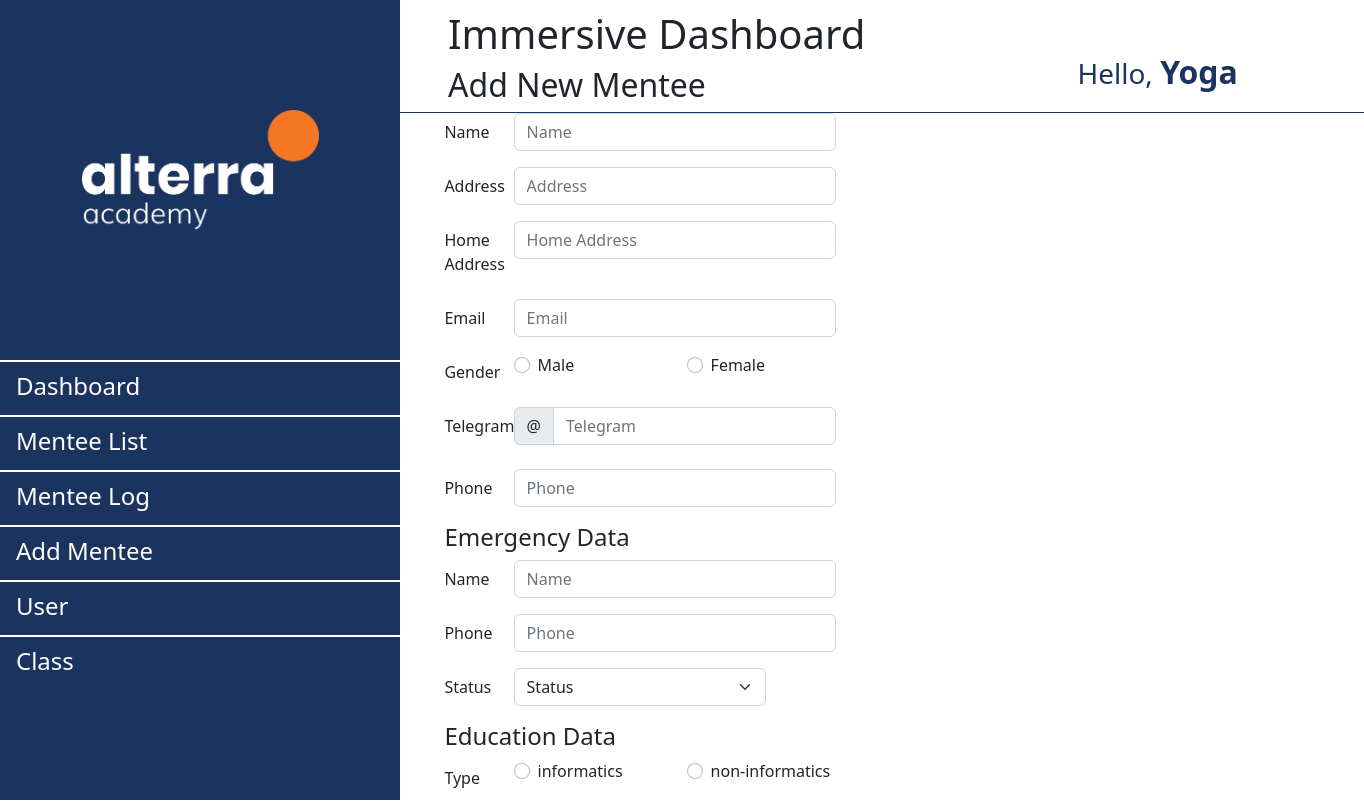
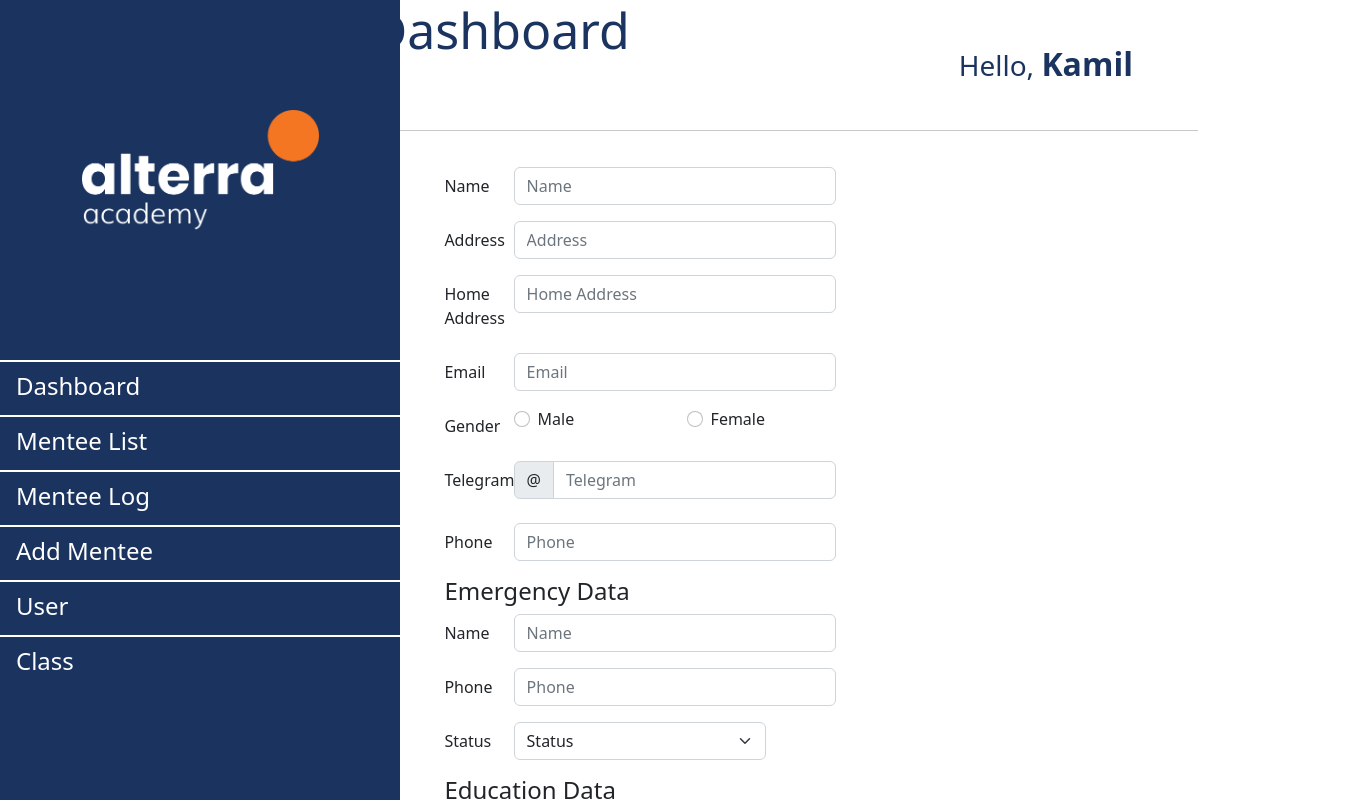
Before and after one commit to TEAM-4-DASHBOARDPROJECT/FE_DASHBOARD, a Next.js app: page /addnewmentee in a window 1280 px wide. Shown: the top 801 px of the page, 1364 px wide, since content can reach past the window. Built offline with nearby package versions, Linux system fonts and the light colour scheme.

Commit message:
Component Greetings

```diff
--- a/component/greeting.jsx
+++ b/component/greeting.jsx
@@ -1,14 +1,14 @@
 import React from 'react';
 import { Container, Row, Col } from 'react-bootstrap';
 
-const Greeting = () => {
+const Greeting = ({title}) => {
   return (
     <div className="congreet">
       <Row>
         <Col md={{ span: 8, offset: 0 }} className='colgreet1'>
           <div>
             <h1>Immerive Dashboard</h1>
-            <h2>Dashboard</h2>
+            <h2>{title}</h2>
           </div>
         </Col>
         <Col md={{ span: 4, offset: 0 }}>
--- a/pages/addnewmentee.jsx
+++ b/pages/addnewmentee.jsx
@@ -1,21 +1,13 @@
 import { Container, Form, Row, Col, InputGroup, Button } from 'react-bootstrap';
 import Sidebar from '../component/sidebar'
+import Greeting from '../component/greeting';
 
 const addnewmentee = () => {
   return (
     <div className="main-container d-flex">
         <Sidebar />
         <div className="container">
-            <div className="newmentee">
-                <div>
-                    <h1>Immersive Dashboard</h1>
-                    <h2>Add New Mentee</h2>
-                </div>
-
-                <div className="hello">
-                    Hello, <span className="name">Yoga</span>
-                </div>
-            </div>
+        <Greeting title="Add Mentee" />
             <Container className="formnewmentee">
                 <Form>
                     <Form.Group as={Row} className="mb-3" controlId="formPlaintext">
--- a/styles/greeting.css
+++ b/styles/greeting.css
@@ -8,6 +8,7 @@
   color: #1b345f;
   font-weight: 300;
   margin-top: 40px;
+  margin-left: 100px;
 }
 
 .hellogreet .name {
@@ -19,6 +20,7 @@
 .colgreet1 h1 {
     padding-top: 0px;
     font-size: 50px;
+    color: #1b345f;
 }
 
 .colgreet1 h2 {
```
Also changed, not shown: pages/class.jsx (+2 -10 lines), pages/dashboard.jsx (+5 -3 lines), pages/menteelist.jsx (+3 -10 lines), pages/menteelog.jsx (+2 -10 lines), pages/userlist.jsx (+2 -10 lines).
